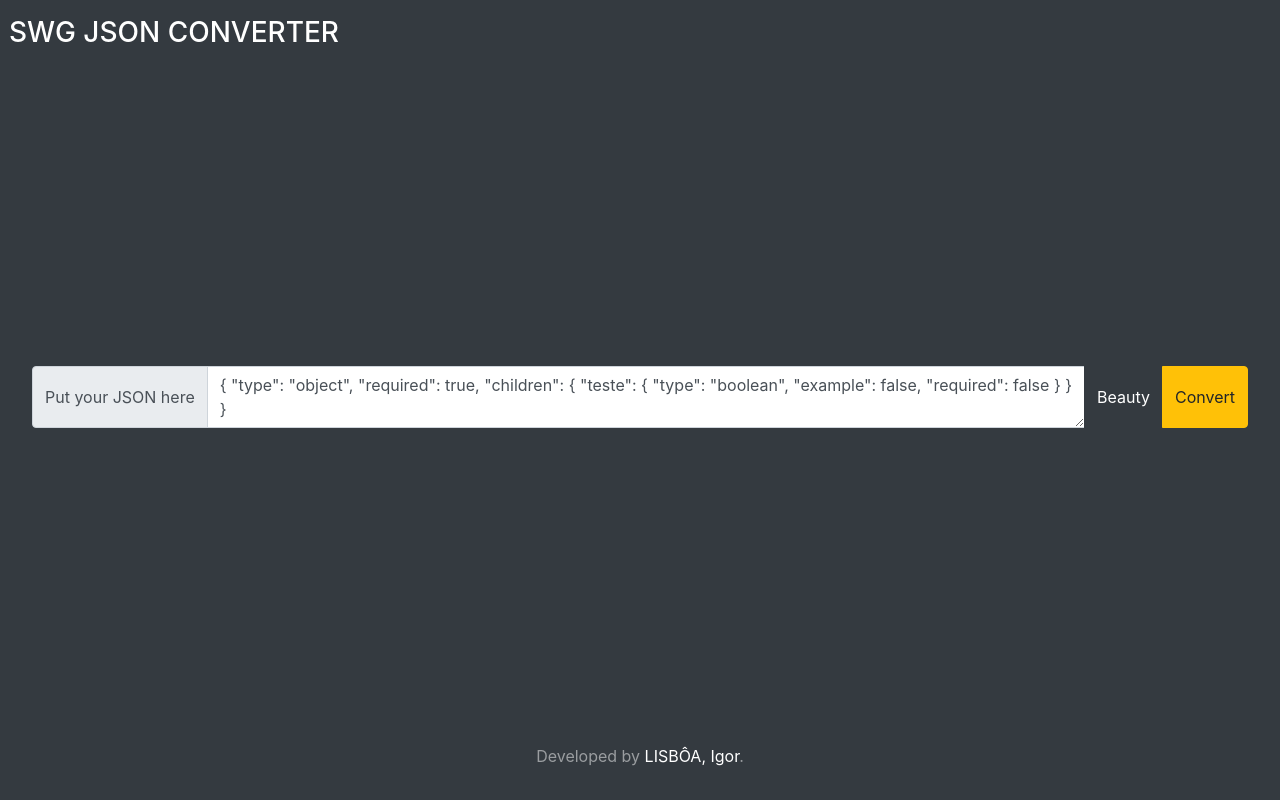
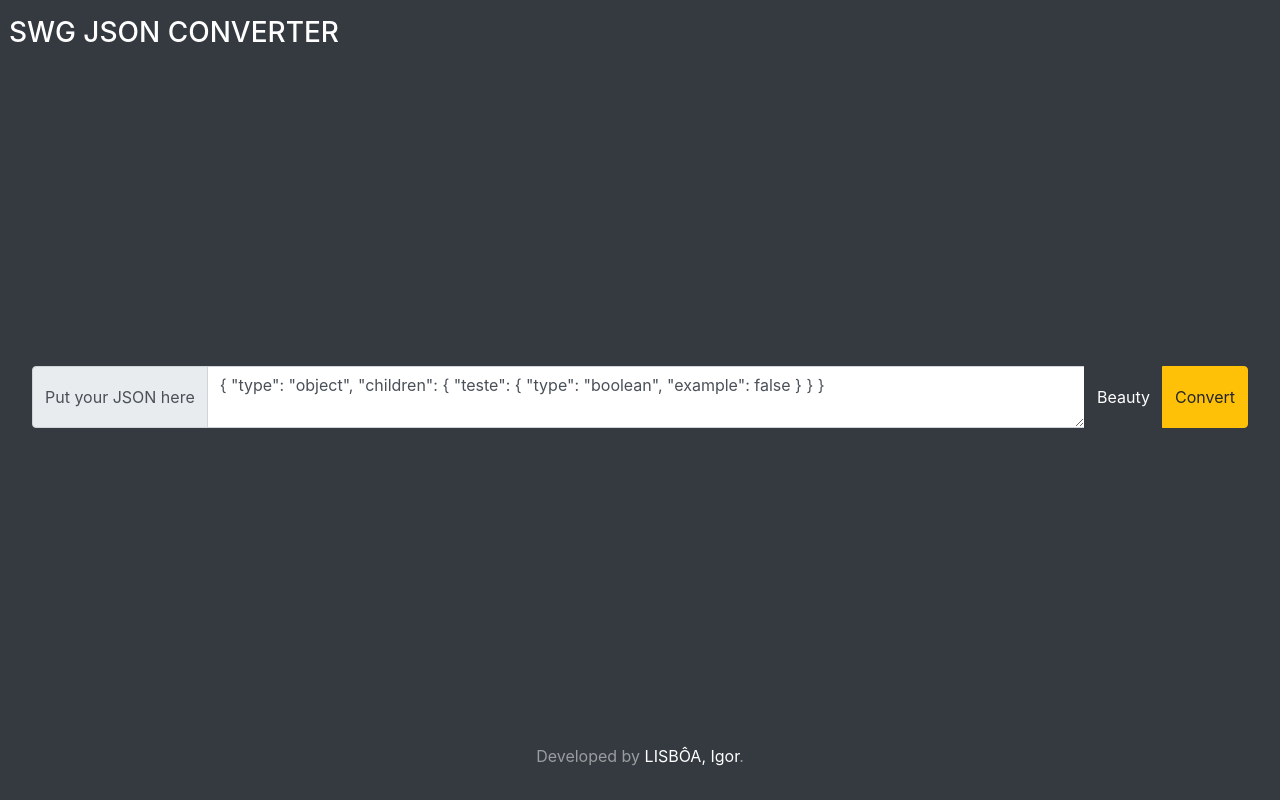
Before and after one commit to igor-lisboa/swgJsonConverter, a Vue app: page / in a window 1280 px wide. Built offline with nearby package versions, Linux system fonts and the light colour scheme.

Commit message:
Tirando o campo required pois ele n eh necessario

```diff
--- a/src/components/Converter.vue
+++ b/src/components/Converter.vue
@@ -34,7 +34,7 @@ export default defineComponent({
   name: "Converter",
   setup: () => {
     const json = ref(
-      '{ "type": "object", "required": true, "children": { "teste": { "type": "boolean", "example": false, "required": false } } }'
+      '{ "type": "object", "children": { "teste": { "type": "boolean", "example": false } } }'
     );
     const convertedSwgSchema = ref("");
     const beautyJson = () => {
@@ -48,7 +48,6 @@ export default defineComponent({
       type: string;
       property: string | undefined | null;
       example: string | number | object | undefined;
-      required: boolean;
       children: any;
     }) => {
       let propriety = "@SWG\\Property(";
@@ -65,10 +64,6 @@ export default defineComponent({
         propriety += 'example="' + obj.example + '",';
       }
 
-      if (obj.required != undefined) {
-        // propriety += 'required="' + obj.required + '",';
-      }
-
       return propriety;
     };
     const buildSwgSchema = (
@@ -76,7 +71,6 @@ export default defineComponent({
         type: string;
         property: string | undefined | null;
         example: string | number | object | undefined;
-        required: boolean;
         children: any;
       },
       swgSchema: string
```
